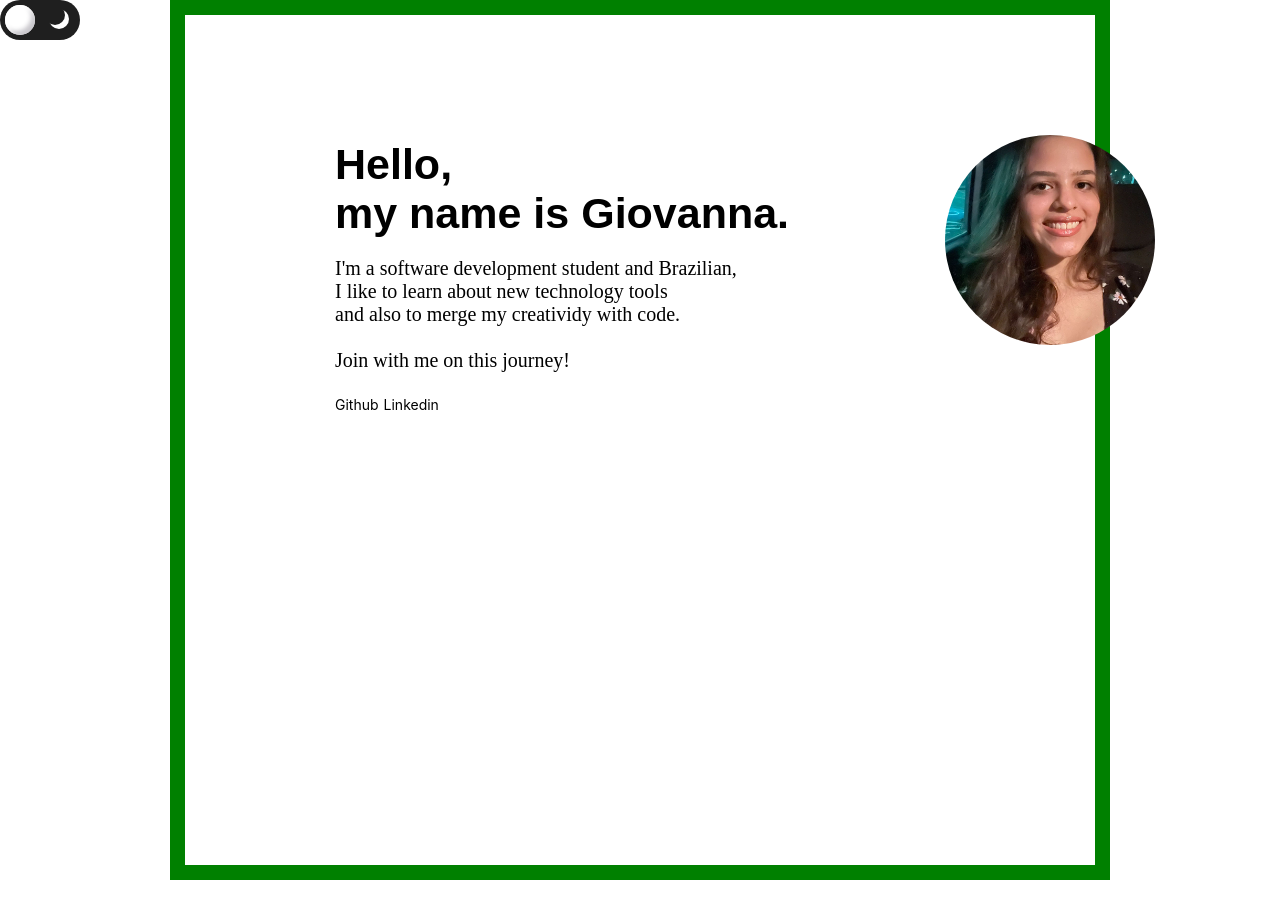
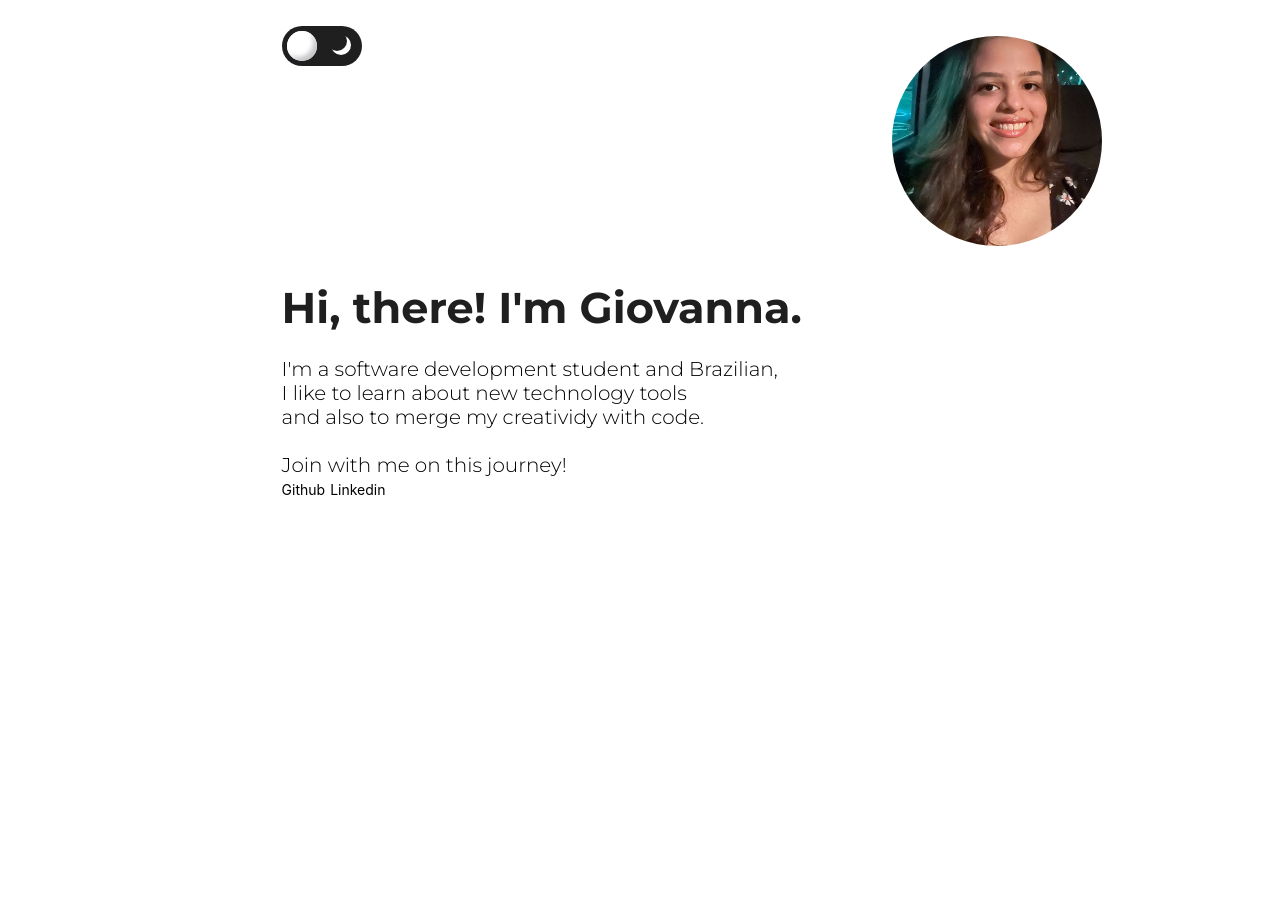
Before and after one commit to giovannaeliz/portfolio, a plain HTML site: page index.html in a window 1280 px wide. After the commit the page ends 800 px from the top, so only its background shows below. Drawn offline with Linux system fonts and the light colour scheme; a script that the page names is missing.

Commit message:
mudança de posiçao 1

```diff
--- a/index.html
+++ b/index.html
@@ -20,8 +20,7 @@
     <section class="main">
     <img src=giovannafoto1.png alt="Mulher sorrindo" id="foto1">
     <div class="main-text">
-        <h1>Hello, <br>
-            my name is Giovanna.</h1>
+        <h1>Hi, there! I'm Giovanna.</h1>
     <br>
     <p class="texto">I'm a software development student and Brazilian,
                  <br>I like to learn about new technology tools
--- a/style.css
+++ b/style.css
@@ -1,18 +1,28 @@
 
 
+        @import url('https://fonts.googleapis.com/css2?family=Montserrat:wght@700&display=swap');
+        @import url('https://fonts.googleapis.com/css2?family=Montserrat:wght@300&display=swap');
+        * {
+            margin: 0;
+            padding: 0;
+        }
+
         h1 {
-         color:rgb(0, 0, 0);
-         font-family: Montserrat, sans-serif;
+         color:rgb(31, 31, 31);
+         font-family: 'Montserrat', sans-serif;
          font-size: 43px;
-         margin-top: 60px;
 
         }
         body {
          background-color: rgb(255, 255, 255);
          font-size: 20px;
          transition: 0.3s;
-         margin: 0;
-         padding: 0;
+         margin-left: 22%;
+         margin-top: 2%;
+
+        }
+        .texto {
+            font-family: 'Montserrat', sans-serif;
         }
 
         #foto1 {
@@ -88,19 +98,3 @@
             transform: translateX(40px);
 
         }
-        .main {
-            border: 15px solid green;
-            padding: 150px;
-            margin: 170px;
-            margin-top: -40px;
-
-
-
-        }
-        .main-text {
-            position: relative;
-            top: -300px
-        }
-        .texto {
-            margin-top: -40px;
-        }
```
